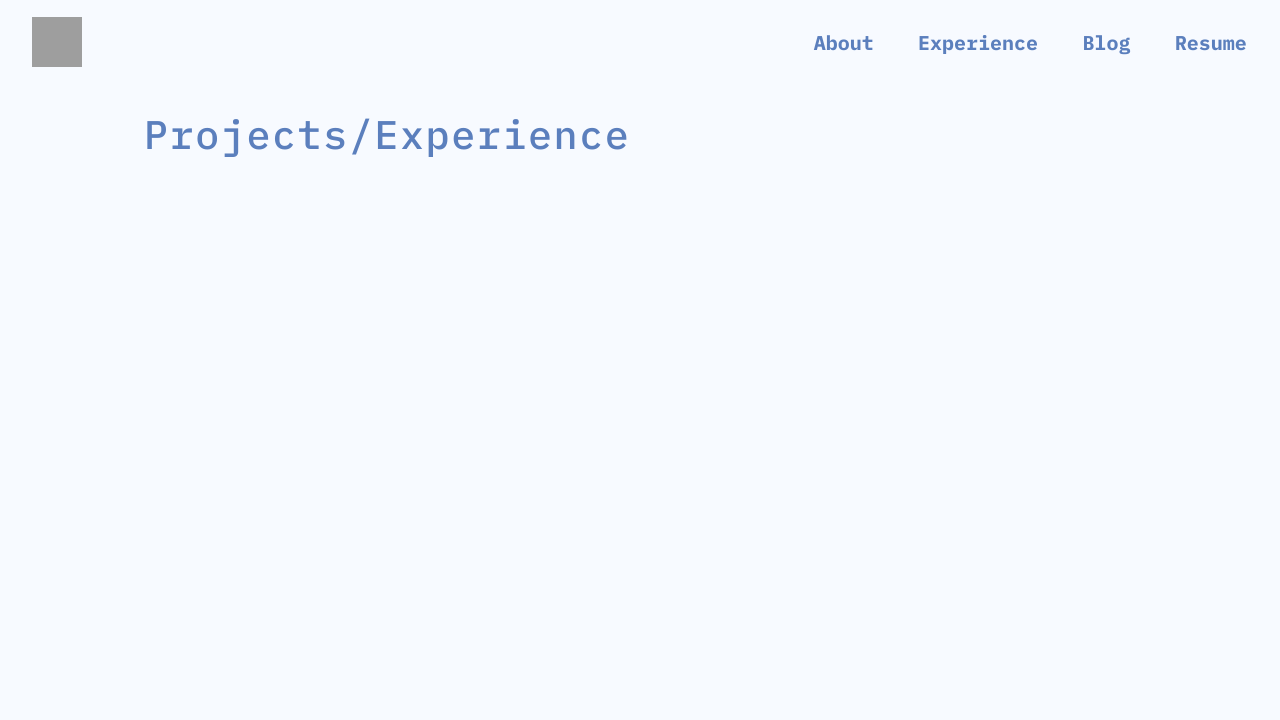
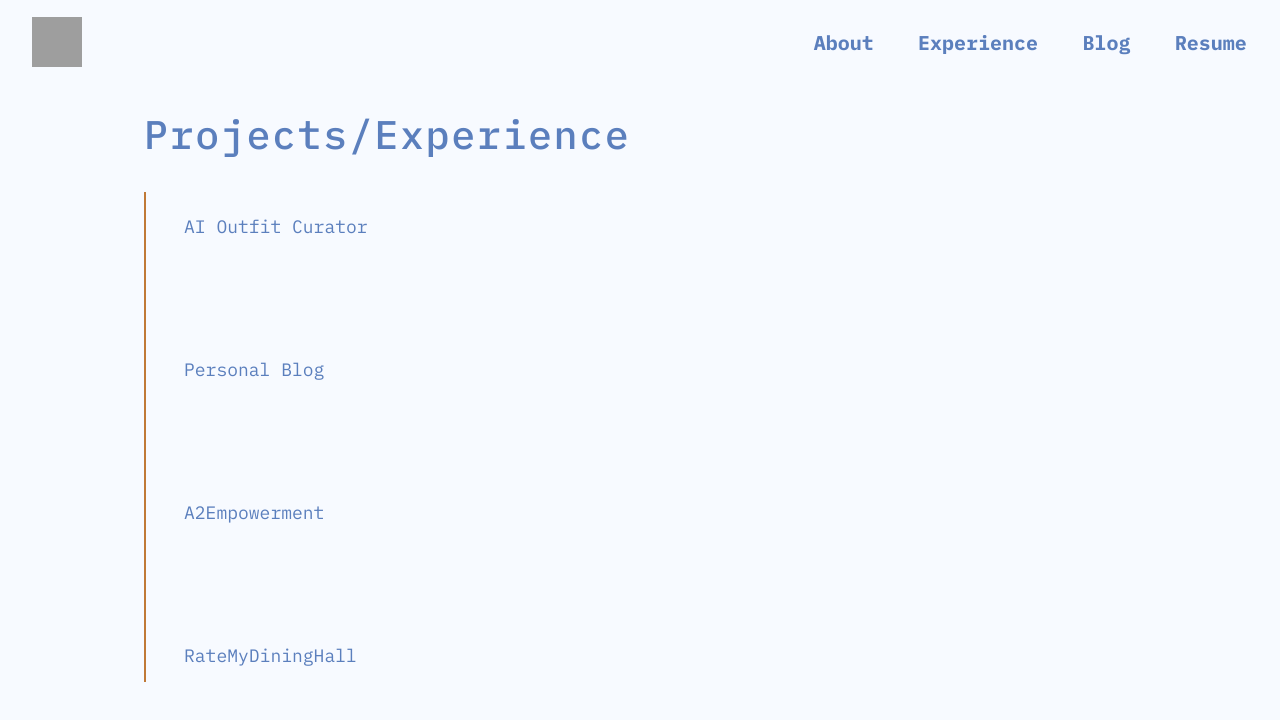
Before and after one commit to jellyuan123/personal-website, a React (Create React App) app in the folder jasmine-personal/: page /experience in a window 1280 px wide. Shown: the top 720 px of the page. Built offline with nearby package versions, Linux system fonts and the light colour scheme; grey boxes are pictures that could not be loaded.

Commit message:
button list not working

```diff
--- a/jasmine-personal/src/pages/Experience.css
+++ b/jasmine-personal/src/pages/Experience.css
@@ -9,4 +9,34 @@
   color: #5B7FBD;
   letter-spacing: 0.1rem;
   font-size: 2.5rem;
+  height: 36rem;
 }
+
+.left-list{
+  width: 10%;
+  height: 85%;
+  margin-top: 2rem;
+  border-left: 2px solid #C07937 ;
+
+}
+
+button{
+  background-color: #F7FAFF;
+  margin-bottom: 6rem;
+  margin-left: 2rem;
+  font-family: "IBM Plex Mono";
+  white-space: nowrap;
+  font-size: large;
+  /* outline: none; */
+  border: none;
+  color: #5B7FBD;
+
+}
+
+button:focus {
+  outline: none; /* or outline: 0; */
+}
+
+button:hover {
+  cursor: pointer;
+}
--- a/jasmine-personal/src/pages/Experience.js
+++ b/jasmine-personal/src/pages/Experience.js
@@ -3,9 +3,13 @@ import './Experience.css';
 function Experience() {
   return (
     <body>
-      <div className="header"> Projects/Experience </div>
-      <div className="left-list">
-
+      <div className="header"> Projects/Experience
+        <div className="left-list">
+          <button class="button">AI Outfit Curator</button>
+          <button class="button">Personal Blog</button>
+          <button class="button">A2Empowerment</button>
+          <button class="button">RateMyDiningHall</button>
+        </div>
       </div>
     </body>
   );
```
